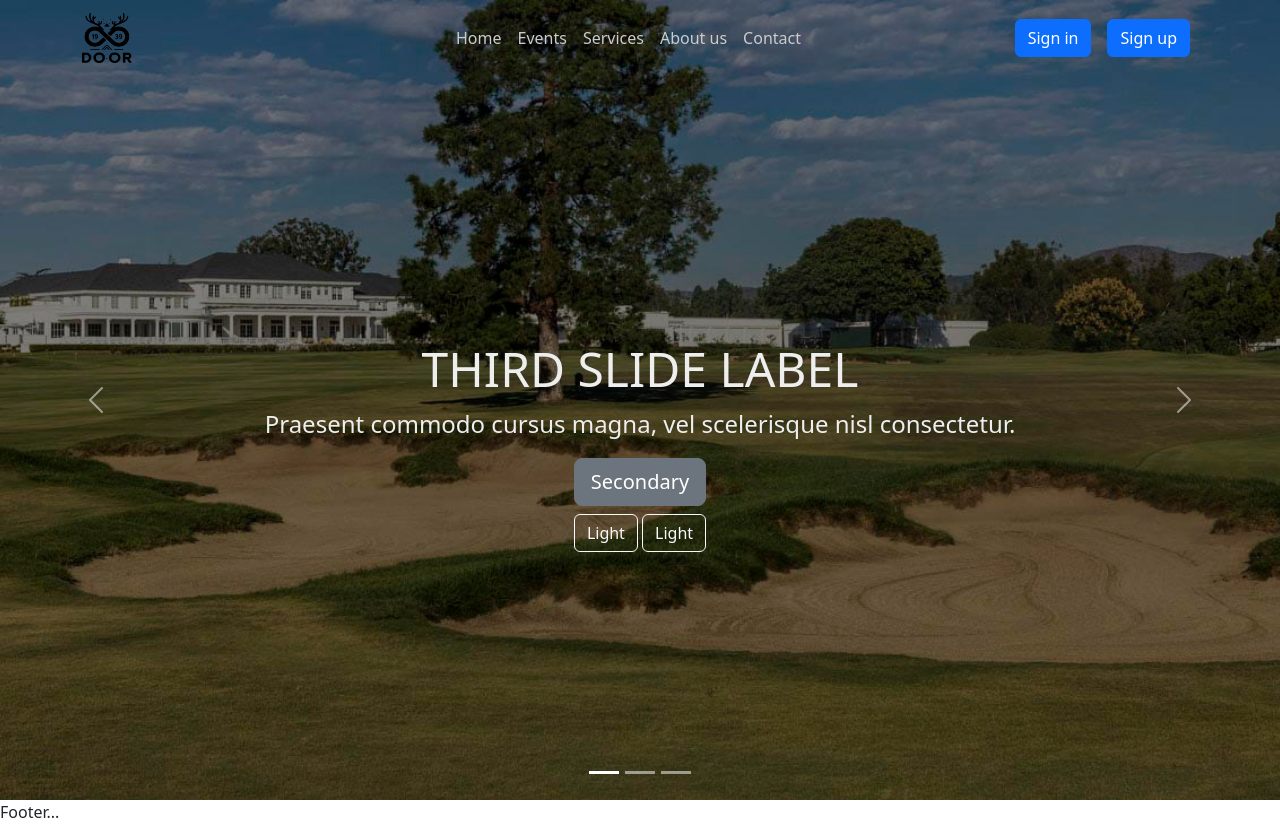
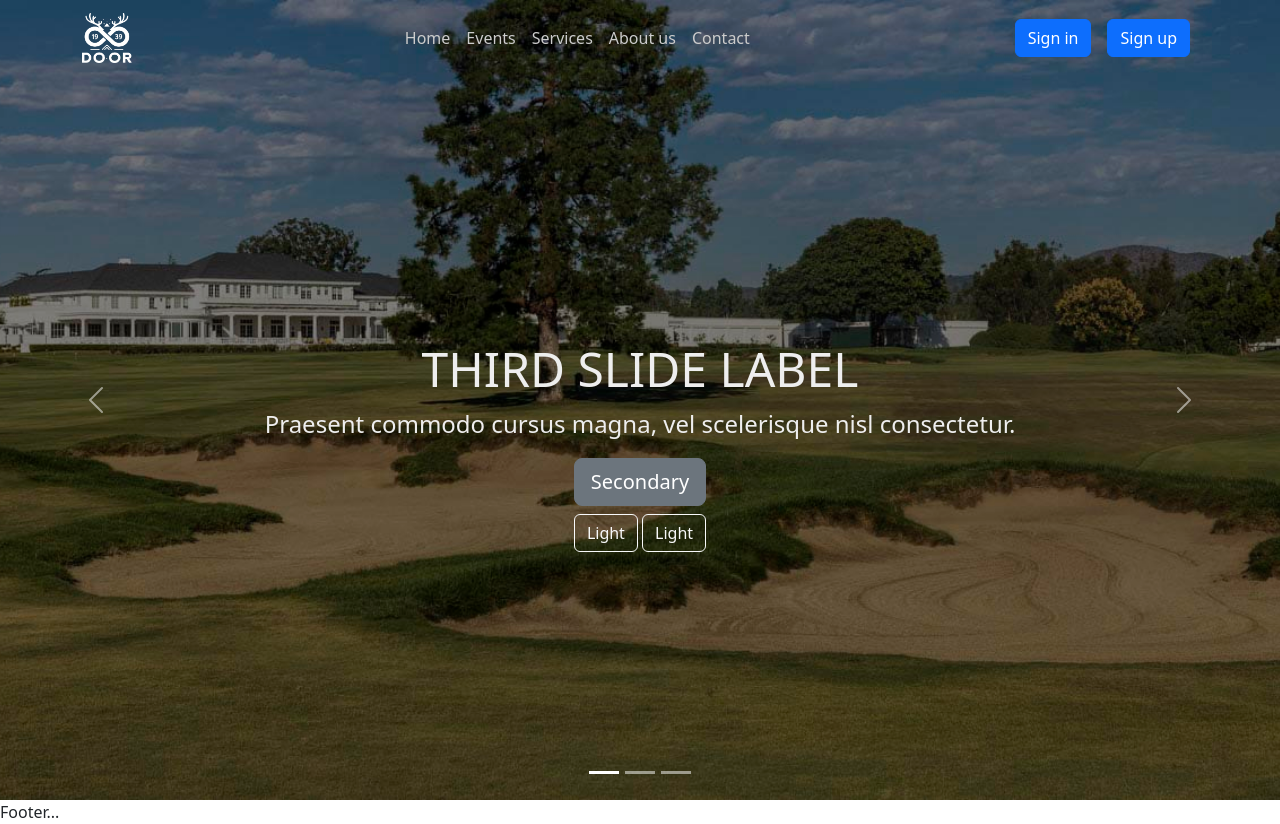
Before and after one commit to progmatic-fs-2023/club-project, a React (Vite) app in the folder client/: page / in a window 1280 px wide. Built offline with nearby package versions, Linux system fonts and the light colour scheme.

Commit message:
[CLUB-16] nav-fix

```diff
--- a/client/src/components/Layout.css
+++ b/client/src/components/Layout.css
@@ -1,20 +1,3 @@
-#navbar {
-
-    background-color: transparent !important;
-}
-
-/* #container {
-    justify-content: space-around;
-    margin-left: 20px;
-    margin-right: 20px;
-    width: 100vw;
-}
-
-#basic-navbar-nav {
-    justify-content: space-between;
+/* .me-auto {
     margin-left: 300px;
 } */
-
-.me-auto {
-    margin-left: 300px;
-}
--- a/client/src/components/Layout.jsx
+++ b/client/src/components/Layout.jsx
@@ -1,4 +1,4 @@
-import { Outlet } from 'react-router-dom';
+import { NavLink, Outlet } from 'react-router-dom';
 import Container from 'react-bootstrap/Container';
 import Nav from 'react-bootstrap/Nav';
 import Navbar from 'react-bootstrap/Navbar';
@@ -8,17 +8,12 @@ import './Layout.css';
 function Layout() {
   return (
     <div>
-      {/* <nav>
-        <NavLink to="/">Home</NavLink>
-        <NavLink to="/events">Events</NavLink>
-        <NavLink to="/services">Services</NavLink>
-      </nav> */}
-      <Navbar expand="lg" className="bg-body-tertiary" fixed="top" id="navbar">
-        <Container id="container">
-          <Navbar.Brand href="/">
+      <Navbar expand="lg" className="bg-transparent" fixed="top">
+        <Container>
+          <Navbar.Brand as={NavLink} to="/">
             {' '}
             <img
-              src="/src/components/door_logo.png"
+              src="/src/components/door_logo_w.png"
               width="50"
               height="50"
               className="d-inline-block align-top"
@@ -27,18 +22,18 @@ function Layout() {
           </Navbar.Brand>
           <Navbar.Toggle aria-controls="basic-navbar-nav" />
           <Navbar.Collapse id="basic-navbar-nav">
-            <Nav className="me-auto">
-              <Nav.Link href="/">Home</Nav.Link>
-              <Nav.Link href="events">Events</Nav.Link>
-              <Nav.Link href="services">Services</Nav.Link>
-              <Nav.Link href="aboutus">About us</Nav.Link>
-              <Nav.Link href="contact">Contact</Nav.Link>
+            <Nav className="mx-auto p-2">
+              <Nav.Link as={NavLink} to="/">Home</Nav.Link>
+              <Nav.Link as={NavLink} to="events">Events</Nav.Link>
+              <Nav.Link as={NavLink} to="services">Services</Nav.Link>
+              <Nav.Link as={NavLink} to="aboutus">About us</Nav.Link>
+              <Nav.Link as={NavLink} to="contact">Contact</Nav.Link>
             </Nav>
             <Nav className="">
-              <Nav.Link href="signin">
+              <Nav.Link as={NavLink} to="signin">
                 <Button>Sign in</Button>
               </Nav.Link>
-              <Nav.Link href="signup">
+              <Nav.Link as={NavLink} to="signup">
                 <Button>Sign up</Button>
               </Nav.Link>
             </Nav>
```
